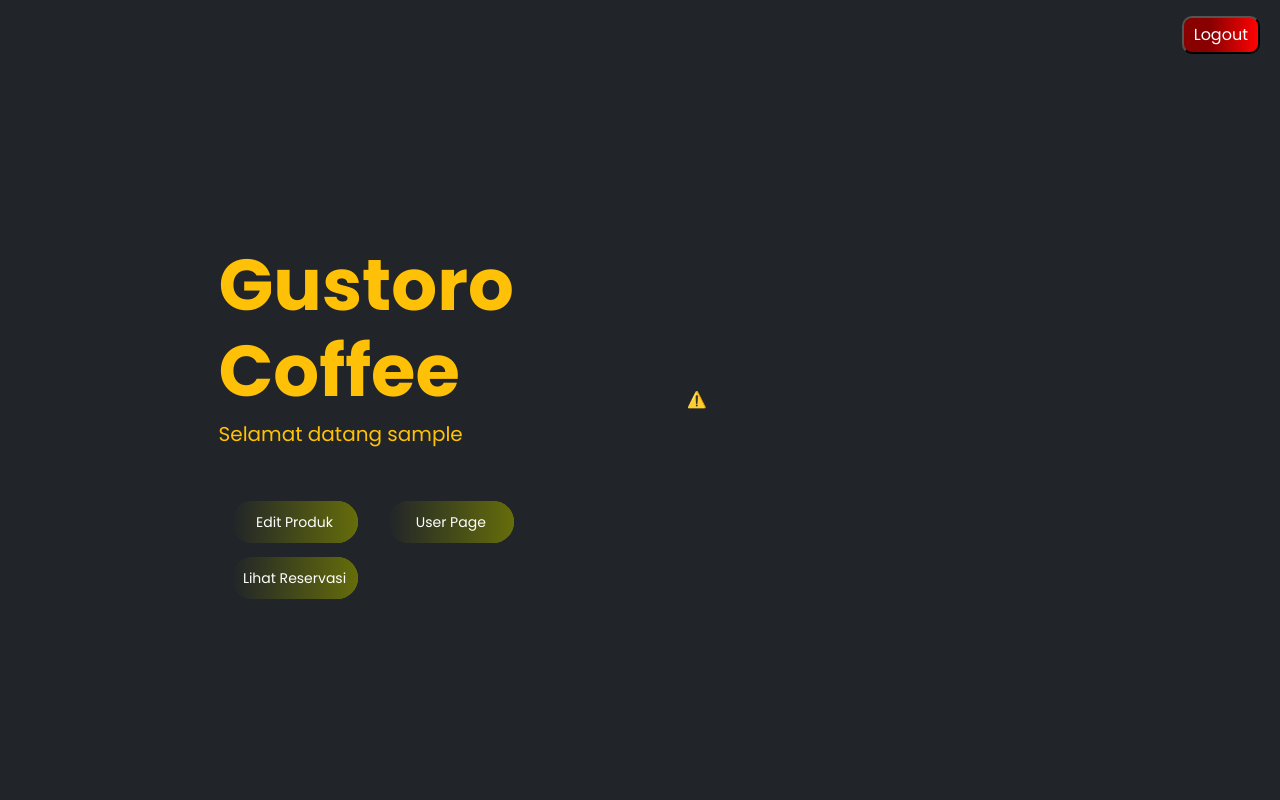
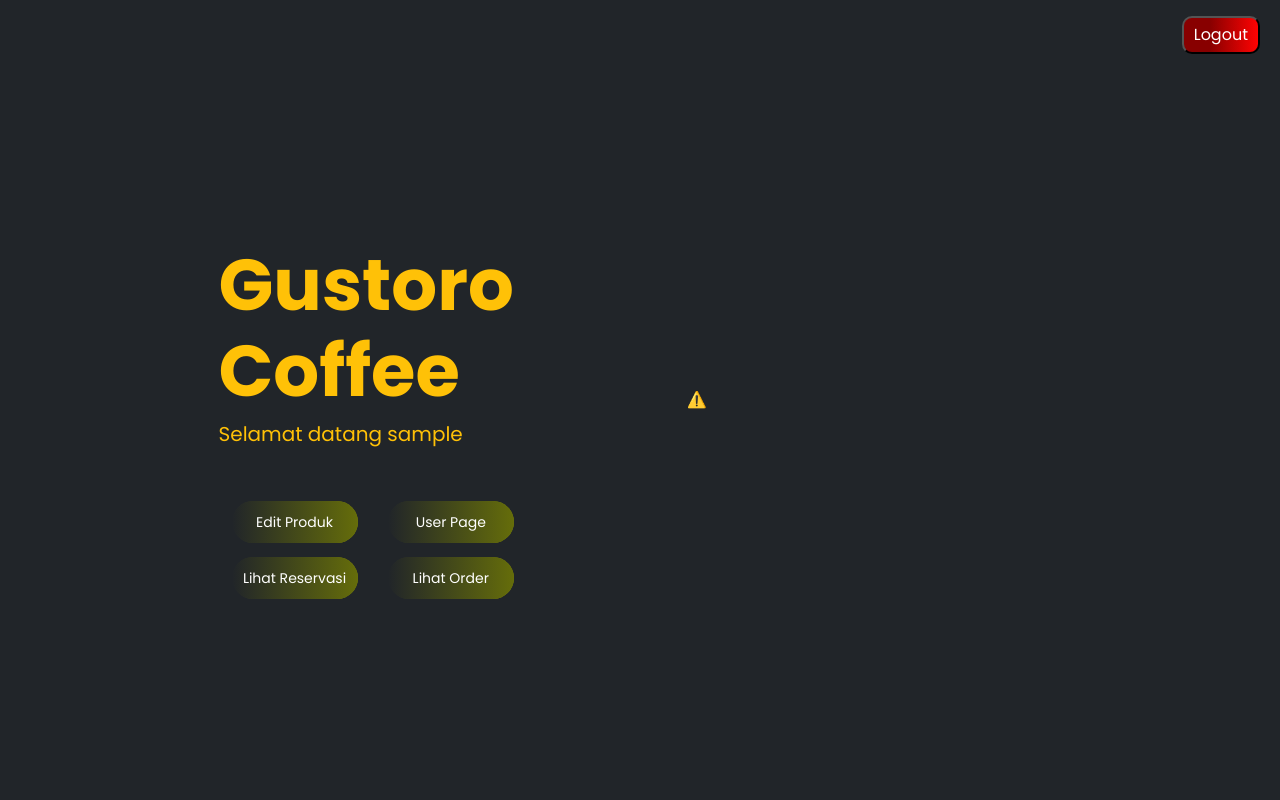
Before and after one commit to devotionfaith/Project_Web_Fix, a PHP site: page /admin/homepage-admin.php in a window 1280 px wide. Run offline with PHP 8.4, Linux system fonts and the light colour scheme; the visitor is signed in with stand-in values (Sample User, id 1).

Commit message:
dahhhhhhhh

```diff
--- a/admin/homepage-admin.php
+++ b/admin/homepage-admin.php
@@ -41,6 +41,8 @@ if ($_SESSION['role'] != 'admin' || empty($_SESSION['username'])) {
                         </button></a>
                     <a class="btn" href="lihatreservasi.php"> <button class="button-profile">Lihat Reservasi
                         </button></a>
+                    <a class="btn" href="lihat-order.php"> <button class="button-profile">Lihat Order
+                        </button></a>
                 </div>
                 <div class="col-6 col-xl-4 col-xxl-5 text-center">
                     <div class="lottie-product">
```
